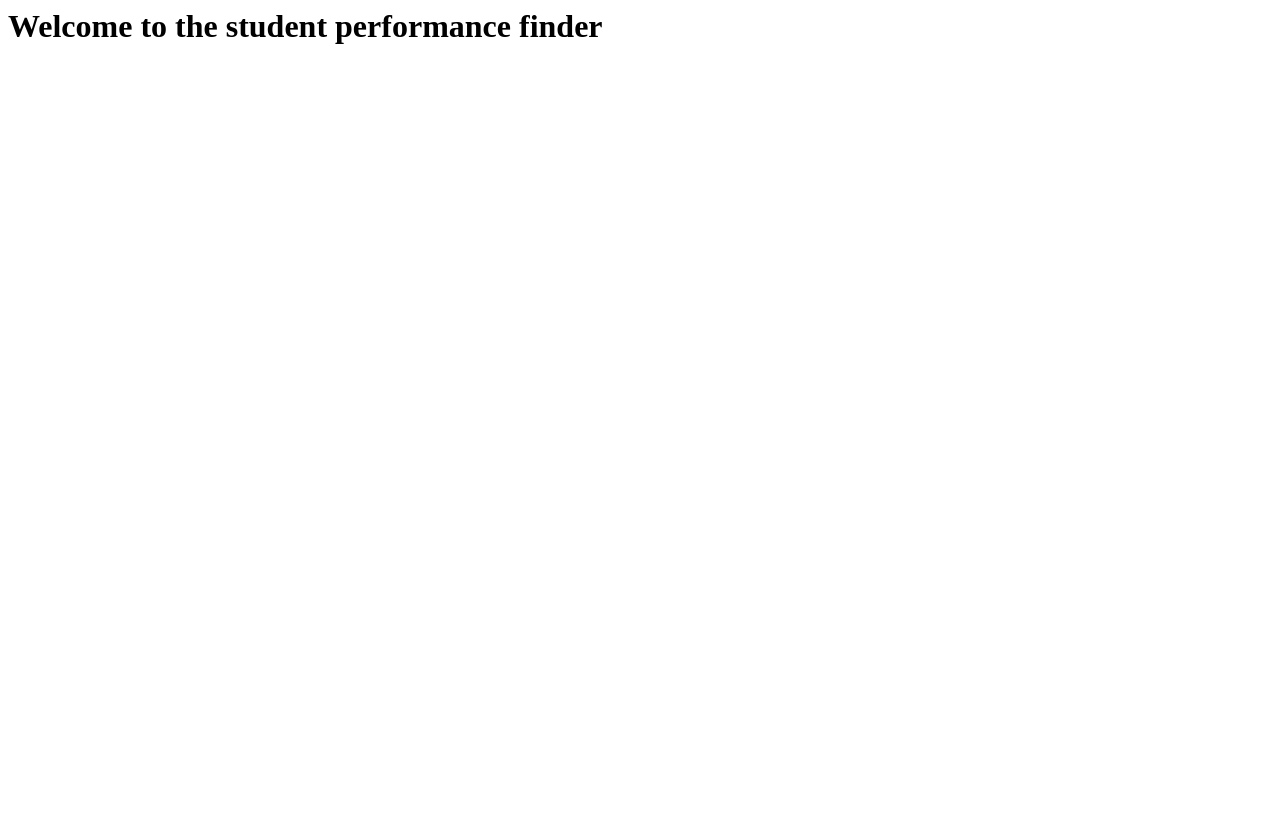
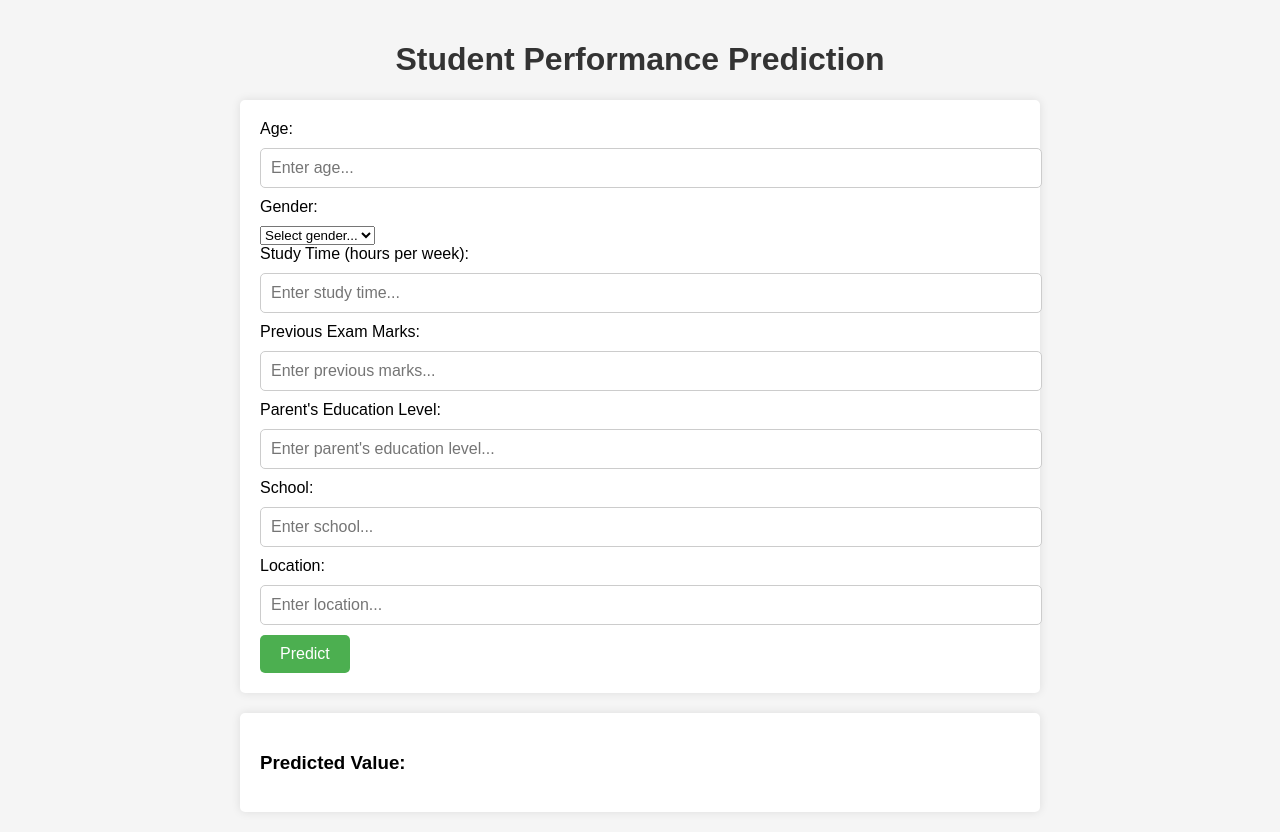
Before and after one commit to yokesh492/Ml-and-Ds-mini-projects, a Flask app: page / in a window 1280 px wide. Before the commit the page ends 44 px from the top, so only its background shows below. Run offline with Flask 3, Linux system fonts and the light colour scheme.

Commit message:
adding the style

```diff
--- a/digiverz_mini_task_1/templates/index.html
+++ b/digiverz_mini_task_1/templates/index.html
@@ -1 +1,108 @@
-<h1>Welcome to the student performance finder</h1>
+<!DOCTYPE html>
+<html>
+
+<head>
+  <title>Student Performance Prediction</title>
+  <style>
+    body {
+      font-family: Arial, sans-serif;
+      background-color: #f5f5f5;
+      margin: 0;
+      padding: 0;
+    }
+
+    .container {
+      max-width: 800px;
+      margin: 0 auto;
+      padding: 20px;
+    }
+
+    h1 {
+      text-align: center;
+      color: #333333;
+    }
+
+    .form-container {
+      background-color: #ffffff;
+      padding: 20px;
+      border-radius: 5px;
+      box-shadow: 0 0 10px rgba(0, 0, 0, 0.1);
+      margin-top: 20px;
+    }
+
+    label {
+      display: block;
+      margin-bottom: 10px;
+    }
+
+    input[type="text"],
+    input[type="number"] {
+      width: 100%;
+      padding: 10px;
+      border: 1px solid #cccccc;
+      border-radius: 5px;
+      font-size: 16px;
+      margin-bottom: 10px;
+    }
+
+    button {
+      background-color: #4caf50;
+      color: #ffffff;
+      padding: 10px 20px;
+      border: none;
+      border-radius: 5px;
+      font-size: 16px;
+    }
+
+    .result-container {
+      background-color: #ffffff;
+      padding: 20px;
+      border-radius: 5px;
+      box-shadow: 0 0 10px rgba(0, 0, 0, 0.1);
+      margin-top: 20px;
+    }
+
+    .predicted-value {
+      font-size: 18px;
+      font-weight: bold;
+      color: #333333;
+      margin-top: 10px;
+    }
+  </style>
+</head>
+
+<body>
+  <div class="container">
+    <h1>Student Performance Prediction</h1>
+
+    <div class="form-container">
+      <label for="age">Age:</label>
+      <input type="number" id="age" placeholder="Enter age..." required>
+
+      <label for="gender">Gender:</label>
+      <select id="gender" required>
+        <option value="">Select gender...</option>
+        <option value="male">Male</option>
+        <option value="female">Female</option>
+      </select>
+
+      <label for="study-time">Study Time (hours per week):</label>
+      <input type="number" id="study-time" placeholder="Enter study time..." required>
+
+      <label for="previous-marks">Previous Exam Marks:</label>
+      <input type="number" id="previous-marks" placeholder="Enter previous marks..." required>
+
+      <label for="parent-education">Parent's Education Level:</label>
+      <input type="text" id="parent-education" placeholder="Enter parent's education level..." required>
+
+      <label for="school">School:</label>
+      <input type="text" id="school" placeholder="Enter school..." required>
+
+      <label for="location">Location:</label>
+      <input type="text" id="location" placeholder="Enter location..." required>
+
+      <button onclick="predict()">Predict</button>
+    </div>
+
+    <div class="result-container">
+      <h3>Predicted Value:</h3
```
Also changed, not shown: digiverz_mini_task_1/templates/home.html (+57 -0 lines).
